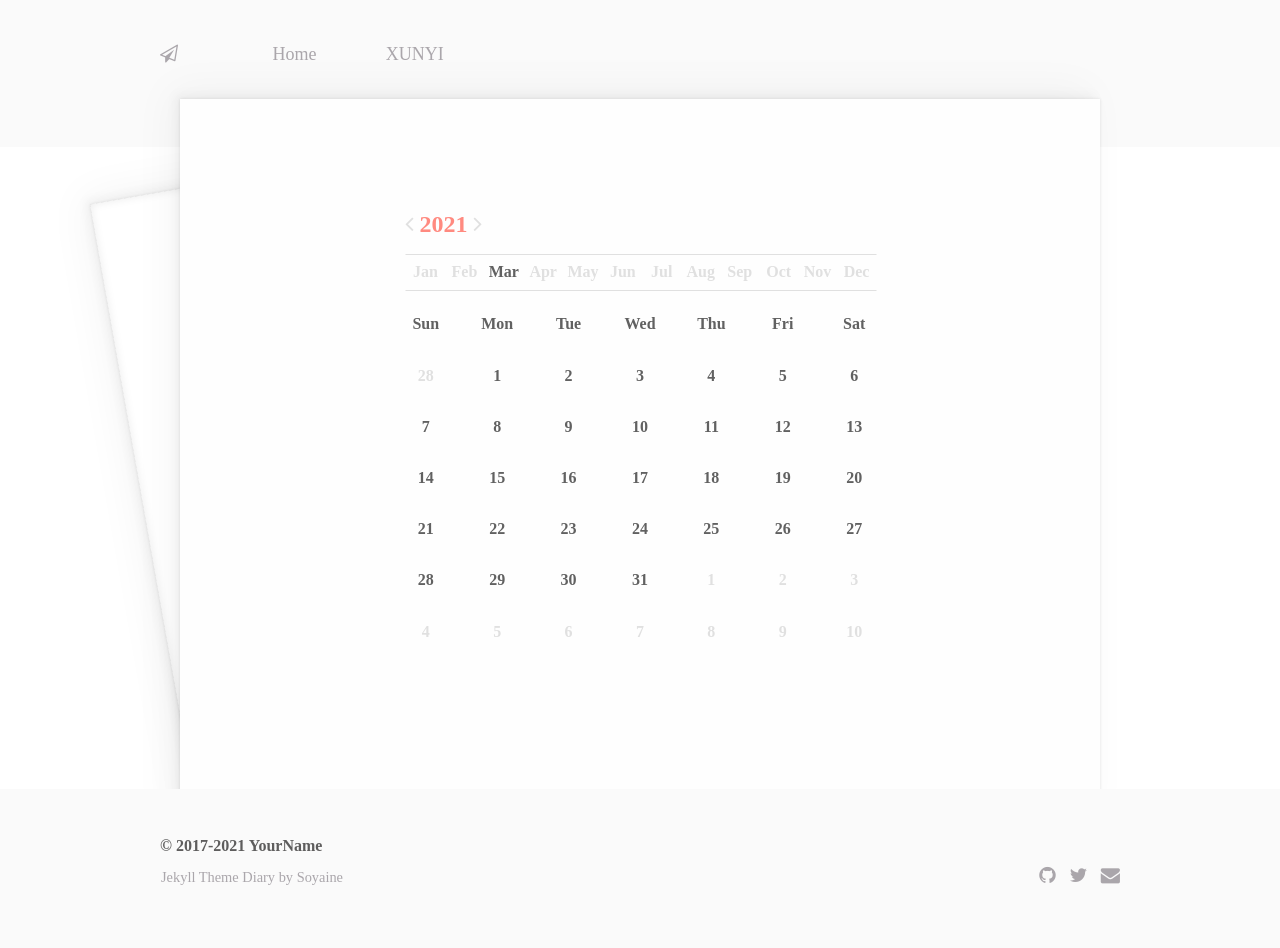
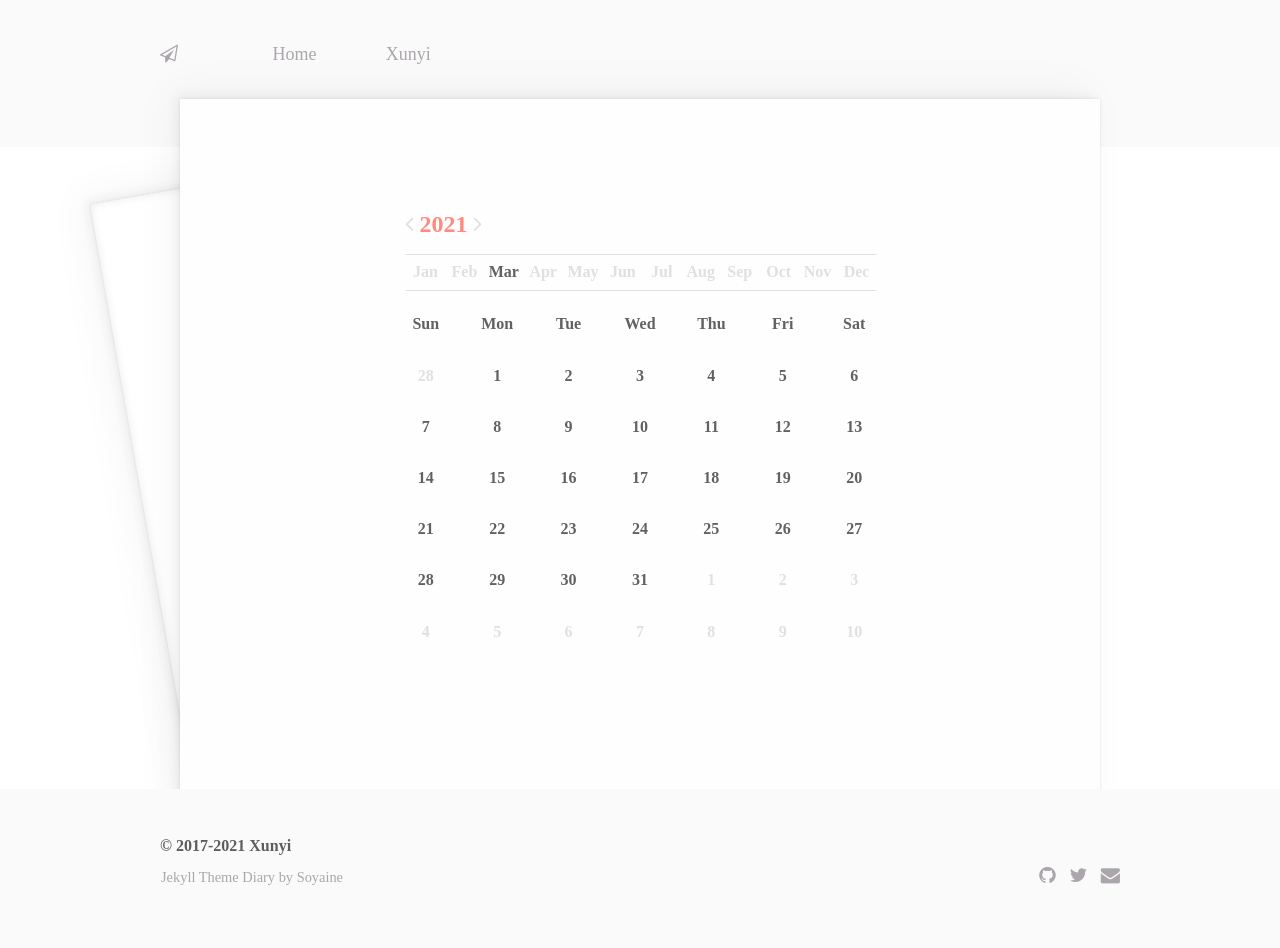
Before and after one commit to XIANGBLQ/diary, a Jekyll site: the page built from index.html, in a window 1280 px wide. Built offline with Jekyll 4.4.1, drawn with Linux system fonts in a browser that asks for light colours.

Commit message:
Update _config.yml

```diff
--- a/_config.yml
+++ b/_config.yml
@@ -1,4 +1,4 @@
-name: YourName
+name: Xunyi
 permalink: :year/:month/:day/:title
 baseurl: https://xiangblq.github.io/diary
 
@@ -17,7 +17,7 @@ link:
 # Links in the navigation, you can modify both link name and link url
 nav:
    Home: "/"
-   XUNYI: "/_layouts/post.html"
+   Xunyi: "https://xiangblq.github.io/"
 
 
 markdown: kramdown
```
